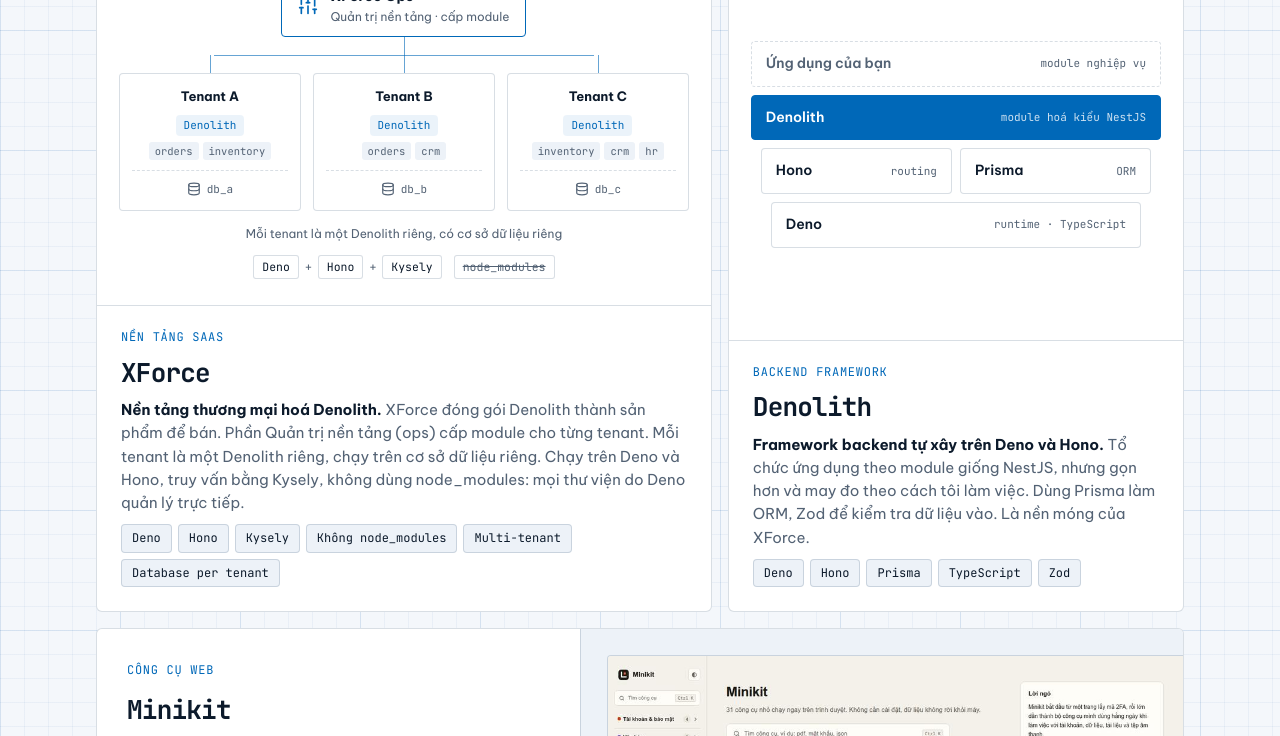
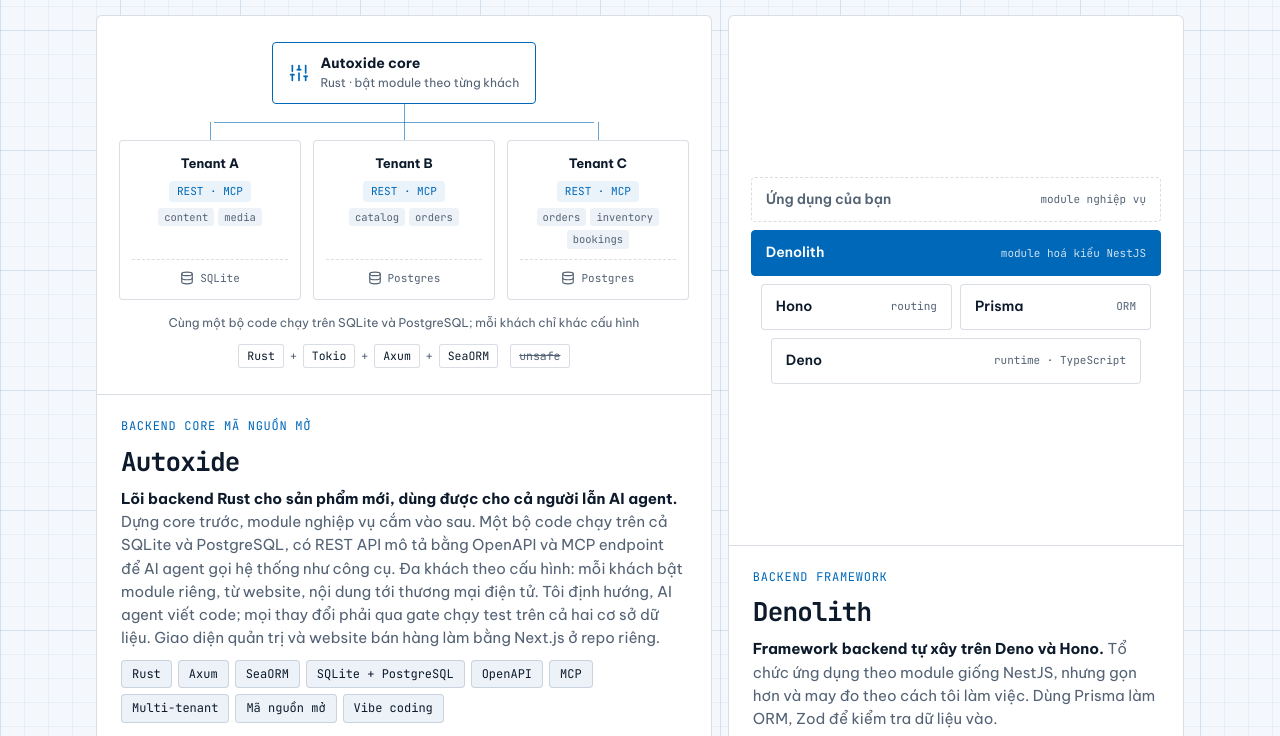
Before and after one commit to thuongtamduy/thuongtamduy.github.io, a plain HTML site: page portfolio.html in a window 1280 px wide. Shown: the part 1650-2386 px from the top of the page. Drawn offline with Linux system fonts and the light colour scheme.

Commit message:
Replace XForce with Autoxide and add Rust and vibe coding skills
- Autoxide (open-source Rust backend core) takes XForce's place in products,
  with a new diagram and a link to its repository
- Add Rust to languages, a Rust ecosystem skill group (also on the tech map),
  SQLite and Python
- Add multi-language vibe coding to AI skills, the AI strength and the summary

Co-Authored-By: Claude Opus 5.5 <noreply@anthropic.com>
Claude-Session: https://claude.ai/code/session_01DBy2LsF3eDwRnDwAo7sGdD

```diff
--- a/assets/site.js
+++ b/assets/site.js
@@ -22,7 +22,7 @@ const I18N = {
         'pf.stat.years': 'năm làm backend', 'pf.stat.companies': 'doanh nghiệp đã gắn bó', 'pf.stat.projects': 'dự án doanh nghiệp', 'pf.stat.products': 'sản phẩm tự xây',
         'pf.caps.eyebrow': 'Tôi làm gì', 'pf.caps.h2': 'Năng lực chính', 'pf.caps.p': 'Từ phân tích nghiệp vụ đến khi hệ thống chạy ổn định trên production.',
         'pf.prod.eyebrow': 'Sản phẩm của tôi', 'pf.prod.h2': 'Tự xây, tự vận hành', 'pf.try': 'Dùng thử', 'pf.shotAlt': n => `Giao diện ${n}`,
-        'pf.dia.ops': 'Quản trị nền tảng · cấp module', 'pf.dia.note': 'Mỗi tenant là một Denolith riêng, có cơ sở dữ liệu riêng',
+        'pf.dia.ops': 'Rust · bật module theo từng khách', 'pf.dia.note': 'Cùng một bộ code chạy trên SQLite và PostgreSQL; mỗi khách chỉ khác cấu hình',
         'pf.dia.app': 'Ứng dụng của bạn', 'pf.dia.appSmall': 'module nghiệp vụ', 'pf.dia.core': 'module hoá kiểu NestJS',
         'pf.proj.eyebrow': 'Dự án', 'pf.proj.h2': 'Dự án đã thực hiện', 'pf.proj.p': 'Những hệ thống tôi đã góp tay xây dựng cho doanh nghiệp.', 'pf.figNo': n => `Hình ${n}`,
         'pf.client': 'Khách hàng', 'pf.role': 'Vai trò', 'pf.homeAlt': n => `Trang chủ ${n}`, 'pf.open': d => `Mở ${d}`,
@@ -48,7 +48,7 @@ const I18N = {
         'pf.stat.years': 'years in backend', 'pf.stat.companies': 'companies', 'pf.stat.projects': 'business projects', 'pf.stat.products': 'products I built',
         'pf.caps.eyebrow': 'What I do', 'pf.caps.h2': 'Core strengths', 'pf.caps.p': 'From business analysis to a system that runs steadily in production.',
         'pf.prod.eyebrow': 'My products', 'pf.prod.h2': 'Built and run by me', 'pf.try': 'Try', 'pf.shotAlt': n => `Screenshot of ${n}`,
-        'pf.dia.ops': 'Platform admin · grants modules', 'pf.dia.note': 'Each tenant is its own Denolith with its own database',
+        'pf.dia.ops': 'Rust · modules turned on per customer', 'pf.dia.note': 'One code base runs on SQLite and PostgreSQL; customers differ only in configuration',
         'pf.dia.app': 'Your application', 'pf.dia.appSmall': 'business modules', 'pf.dia.core': 'NestJS-style modules',
         'pf.proj.eyebrow': 'Projects', 'pf.proj.h2': 'Work delivered', 'pf.proj.p': 'Systems I helped build for businesses.', 'pf.figNo': n => `Fig. ${n}`,
         'pf.client': 'Client', 'pf.role': 'Role', 'pf.homeAlt': n => `${n} home page`, 'pf.open': d => `Open ${d}`,
--- a/portfolio.html
+++ b/portfolio.html
@@ -325,18 +325,18 @@
         /* Diagrams for products without a screenshot */
         const VISUALS = {
             tenants: () => `
-                <div class="node ops">${icon('sliders', 20)}<div><b>XForce Ops</b><small>${t('pf.dia.ops')}</small></div></div>
+                <div class="node ops">${icon('sliders', 20)}<div><b>Autoxide core</b><small>${t('pf.dia.ops')}</small></div></div>
                 <div class="tenants">
-                    ${[['Tenant A', ['orders', 'inventory']], ['Tenant B', ['orders', 'crm']], ['Tenant C', ['inventory', 'crm', 'hr']]].map(([name, mods], i) => `
+                    ${[['Tenant A', ['content', 'media'], 'SQLite'], ['Tenant B', ['catalog', 'orders'], 'Postgres'], ['Tenant C', ['orders', 'inventory', 'bookings'], 'Postgres']].map(([name, mods, db]) => `
                         <div class="node tenant">
                             <b>${name}</b>
-                            <span class="runtime">Denolith</span>
+                            <span class="runtime">REST · MCP</span>
                             <div class="mods">${mods.map(m => `<span>${m}</span>`).join('')}</div>
-                            <div class="dbx">${icon('db', 14)}db_${'abc'[i]}</div>
+                            <div class="dbx">${icon('db', 14)}${db}</div>
                         </div>`).join('')}
                 </div>
                 <p class="dia-note">${t('pf.dia.note')}</p>
-                <div class="stackline">${['Deno', 'Hono', 'Kysely'].map(x => `<span>${x}</span>`).join('<i>+</i>')}<span class="no">node_modules</span></div>`,
+                <div class="stackline">${['Rust', 'Tokio', 'Axum', 'SeaORM'].map(x => `<span>${x}</span>`).join('<i>+</i>')}<span class="no">unsafe</span></div>`,
             stack: () => `
                 <div class="layers">
                     <div class="node layer app">${t('pf.dia.app')}<small>${t('pf.dia.appSmall')}</small></div>
@@ -356,6 +356,7 @@
                     <h3>${esc(p.name)}</h3>
                     <p><strong>${esc(p.tagline)}.</strong> ${esc(p.text)}</p>
                     ${chips(p.tags)}
+                    ${p.url ? `<a class="visit" href="${esc(p.url)}"${ext(p.url)}>${esc(p.url.replace(/^https?:\/\/|\/$/g, ''))} ${icon('arrow', 15)}</a>` : ''}
                 </div>
             </article>`;
 
--- a/resume.json
+++ b/resume.json
@@ -3,7 +3,7 @@
   "title": "Tech Lead · Backend",
   "avatar": "avatar.jpg",
   "since": 2020,
-  "summary": "Tech Lead backend, hiện là Trưởng phòng IT. Tôi tập trung vào hệ thống thương mại điện tử đa nền tảng và SaaS multi-tenant: phân tích nhu cầu doanh nghiệp để thiết kế hệ thống phù hợp, dựng hạ tầng chịu tải, tự động hoá việc triển khai, và đưa AI vào cả sản phẩm lẫn cách đội làm việc.",
+  "summary": "Tech Lead backend, hiện là Trưởng phòng IT. Tôi tập trung vào hệ thống thương mại điện tử đa nền tảng và SaaS multi-tenant: phân tích nhu cầu doanh nghiệp để thiết kế hệ thống phù hợp, dựng hạ tầng chịu tải, tự động hoá việc triển khai, và đưa AI vào cả sản phẩm lẫn cách đội làm việc. Gần đây tôi dựng Autoxide, một lõi backend mã nguồn mở bằng Rust, theo cách vibe coding cùng AI agent.",
   "contact": [
     {
       "label": "Điện thoại",
@@ -59,16 +59,18 @@
     {
       "icon": "sparkles",
       "title": "AI và dữ liệu",
-      "text": "Đưa mô hình ngôn ngữ lớn vào sản phẩm và quy trình, dựng AI agent nối với công cụ qua MCP, và làm dashboard BI trên Apache Superset."
+      "text": "Đưa mô hình ngôn ngữ lớn vào sản phẩm và quy trình, dựng AI agent nối với công cụ qua MCP, làm dashboard BI trên Apache Superset, và vibe coding đa ngôn ngữ (Rust, TypeScript, PHP, Go, Python) với test và gate giữ chất lượng."
     }
   ],
   "skills": [
     {
       "group": "Ngôn ngữ",
       "items": [
+        "Rust",
         "PHP",
         "TypeScript",
-        "Go"
+        "Go",
+        "Python"
       ],
       "key": "languages"
     },
@@ -97,10 +99,27 @@
       "key": "frameworks"
     },
     {
+      "group": "Hệ sinh thái Rust",
+      "items": [
+        "Cargo",
+        "Tokio",
+        "Axum",
+        "SeaORM",
+        "Serde",
+        "utoipa (OpenAPI)",
+        "rmcp (MCP)",
+        "tracing",
+        "OpenTelemetry",
+        "Clippy"
+      ],
+      "key": "rust"
+    },
+    {
       "group": "Cơ sở dữ liệu",
       "items": [
         "MySQL",
         "PostgreSQL",
+        "SQLite",
         "SQL Server",
         "MongoDB"
       ],
@@ -174,6 +193,7 @@
         "Grok",
         "MiniMax",
         "MCP",
+        "Vibe Coding đa ngôn ngữ",
         "AI agents",
         "Prompt engineering"
       ],
@@ -415,18 +435,22 @@
   ],
   "products": [
     {
-      "name": "XForce",
-      "kind": "Nền tảng SaaS",
+      "name": "Autoxide",
+      "url": "https://github.com/thuongtamduy/autoxide",
+      "kind": "Backend core mã nguồn mở",
       "visual": "tenants",
-      "tagline": "Nền tảng thương mại hoá Denolith",
-      "text": "XForce đóng gói Denolith thành sản phẩm để bán. Phần Quản trị nền tảng (ops) cấp module cho từng tenant. Mỗi tenant là một Denolith riêng, chạy trên cơ sở dữ liệu riêng. Chạy trên Deno và Hono, truy vấn bằng Kysely, không dùng node_modules: mọi thư viện do Deno quản lý trực tiếp.",
+      "tagline": "Lõi backend Rust cho sản phẩm mới, dùng được cho cả người lẫn AI agent",
+      "text": "Dựng core trước, module nghiệp vụ cắm vào sau. Một bộ code chạy trên cả SQLite và PostgreSQL, có REST API mô tả bằng OpenAPI và MCP endpoint để AI agent gọi hệ thống như công cụ. Đa khách theo cấu hình: mỗi khách bật module riêng, từ website, nội dung tới thương mại điện tử. Tôi định hướng, AI agent viết code; mọi thay đổi phải qua gate chạy test trên cả hai cơ sở dữ liệu. Giao diện quản trị và website bán hàng làm bằng Next.js ở repo riêng.",
       "tags": [
-        "Deno",
-        "Hono",
-        "Kysely",
-        "Không node_modules",
+        "Rust",
+        "Axum",
+        "SeaORM",
+        "SQLite + PostgreSQL",
+        "OpenAPI",
+        "MCP",
         "Multi-tenant",
-        "Database per tenant"
+        "Mã nguồn mở",
+        "Vibe coding"
       ]
     },
     {
@@ -434,7 +458,7 @@
       "kind": "Backend framework",
       "visual": "stack",
       "tagline": "Framework backend tự xây trên Deno và Hono",
-      "text": "Tổ chức ứng dụng theo module giống NestJS, nhưng gọn hơn và may đo theo cách tôi làm việc. Dùng Prisma làm ORM, Zod để kiểm tra dữ liệu vào. Là nền móng của XForce.",
+      "text": "Tổ chức ứng dụng theo module giống NestJS, nhưng gọn hơn và may đo theo cách tôi làm việc. Dùng Prisma làm ORM, Zod để kiểm tra dữ liệu vào.",
       "tags": [
         "Deno",
         "Hono",
@@ -532,7 +556,8 @@
       "groups": [
         "languages",
         "runtimes",
-        "frameworks"
+        "frameworks",
+        "rust"
       ]
     },
     {
```
Also changed, not shown: resume.en.json (+39 -14 lines).
